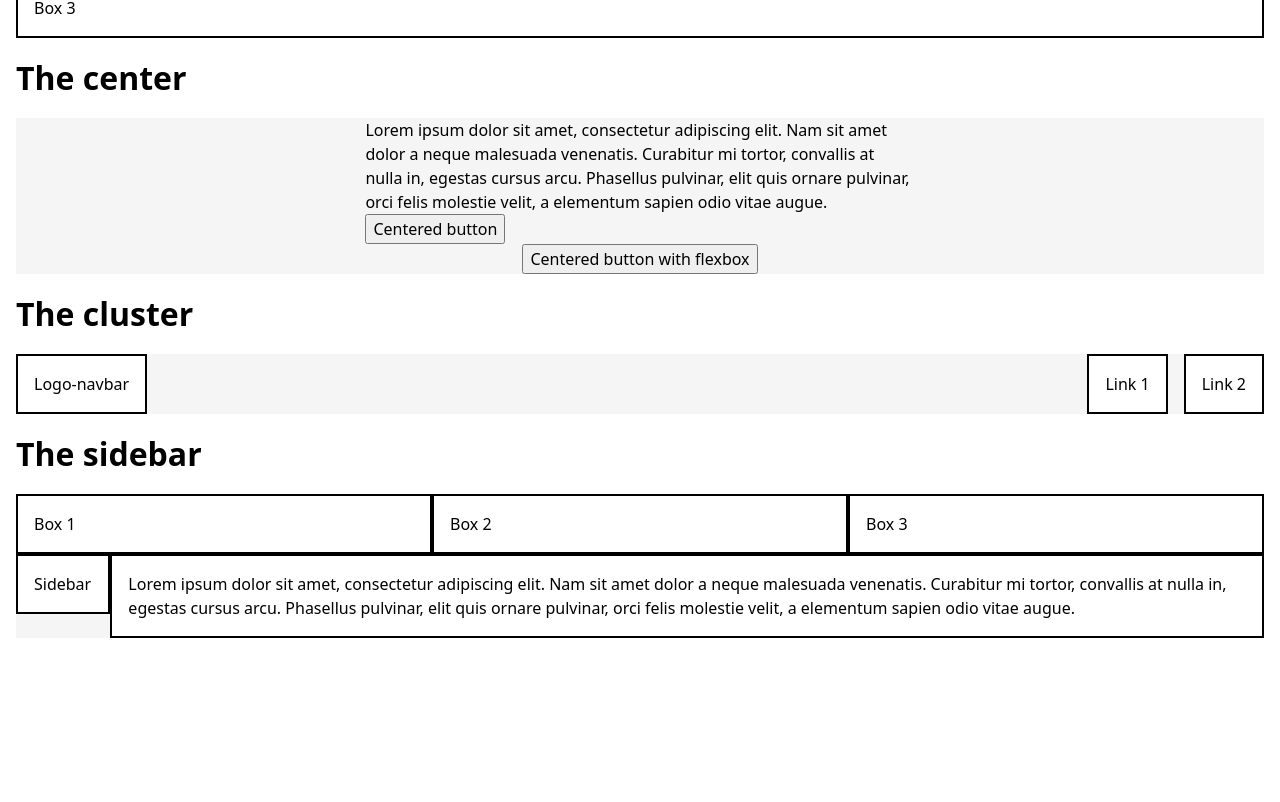
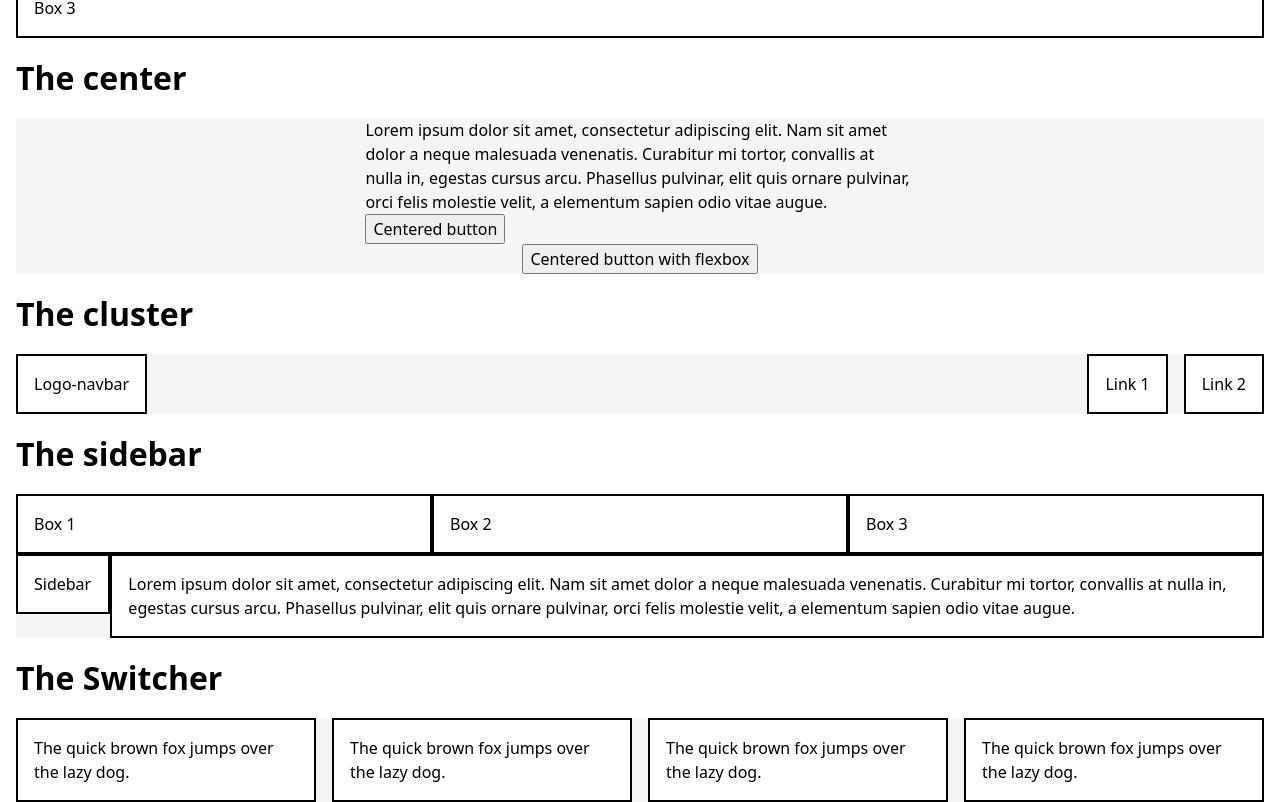
Before and after one commit to DeluxeOwl/every-layout, a React (Vite) app: page / in a window 1280 px wide. Shown: the part 618-1420 px from the top of the page. Before the commit the page ends 1256 px from the top, so only its background shows below. Built offline with nearby package versions, Linux system fonts and the light colour scheme.

Commit message:
the switcher

```diff
--- a/src/App.css
+++ b/src/App.css
@@ -3,7 +3,7 @@
 }
 
 .wrapper {
-    margin: 0 1rem 2rem 1rem;
+    margin: 0 1rem 20rem 1rem;
 }
 .wrapper > div {
     background-color: #f5f5f5;
@@ -153,3 +153,27 @@ h1 {
     flex-grow: 999;
     min-inline-size: 50%;
 }
+
+/* The Switcher */
+.switcher {
+    --gutter: 1rem;
+    display: flex;
+    flex-wrap: wrap;
+    /* ↓ The default value is the first point on the modular scale */
+    gap: var(--gutter, var(--s1));
+    /* ↓ The width at which the layout “breaks” */
+    --threshold: 40rem;
+}
+
+.switcher > * {
+    /* ↓ Allow children to grow */
+    flex-grow: 1;
+    /* ↓ Switch the layout at the --threshold */
+    flex-basis: calc((var(--threshold) - 100%) * 999);
+}
+.switcher > :nth-last-child(n+5),
+.switcher > :nth-last-child(n+5) ~ * {
+    /* ↓ Switch to a vertical configuration if
+    there are more than 4 child elements */
+    flex-basis: 100%;
+}
--- a/src/App.jsx
+++ b/src/App.jsx
@@ -79,6 +79,27 @@ function App() {
           </div>
         </div>
       </Container>
+
+      <Title>The Switcher</Title>
+      <Container>
+        <div className="switcher">
+          <div className="box">
+            The quick brown fox jumps over the lazy dog.
+          </div>
+          <div className="box">
+            The quick brown fox jumps over the lazy dog.
+          </div>
+          <div className="box">
+            The quick brown fox jumps over the lazy dog.
+          </div>
+          <div className="box">
+            The quick brown fox jumps over the lazy dog.
+          </div>
+          {/* <div className="box">
+            The quick brown fox jumps over the lazy dog.
+          </div> */}
+        </div>
+      </Container>
     </div>
   );
 }
```
